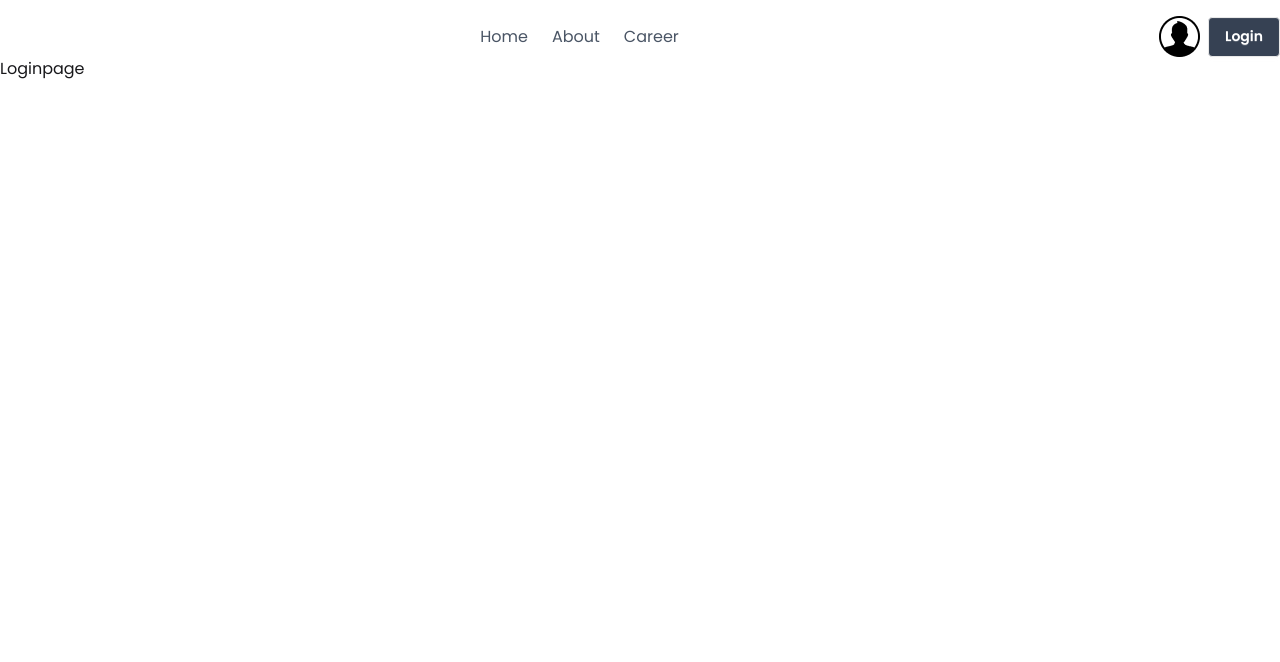
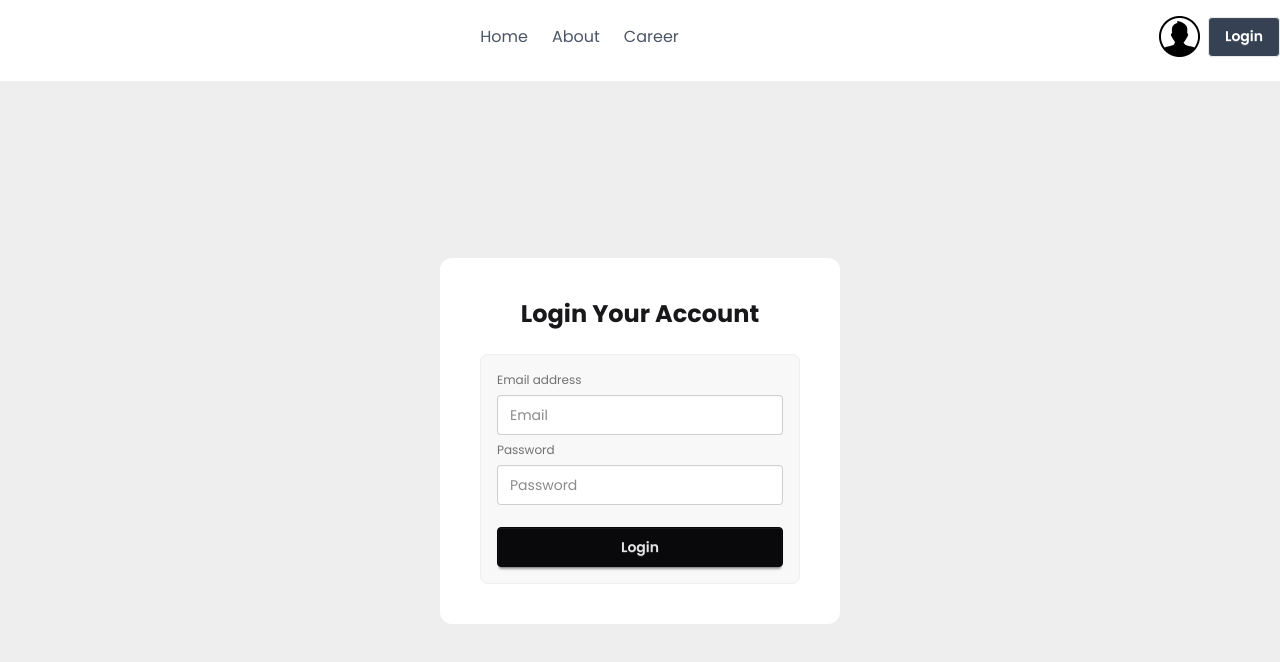
Before and after one commit to sabbirRashed/dragon-news, a Next.js app: page /login in a window 1280 px wide. Shown: the top 662 px of the page. Built offline with nearby package versions, Linux system fonts and the light colour scheme.

Commit message:
added login form

```diff
--- a/src/app/(auth)/login/page.jsx
+++ b/src/app/(auth)/login/page.jsx
@@ -2,8 +2,26 @@ import React from 'react';
 
 const LoginPage = () => {
     return (
-        <div>
-            <h2>Loginpage</h2>
+        <div className='bg-base-300 '>
+            <div className='container mx-auto min-h-[90vh] mt-6 flex justify-center items-center'>
+                <div className='p-10 rounded-xl bg-white'>
+                    <h2 className='font-bold text-2xl text-center'>Login Your Account</h2>
+
+                    <form action=""
+                    className='mt-6 '>
+                        <fieldset className="fieldset bg-base-200 border-base-300 rounded-box w-xs border p-4">
+
+                            <label className="label">Email address</label>
+                            <input type="email" className="input" placeholder="Email" />
+
+                            <label className="label">Password</label>
+                            <input type="password" className="input" placeholder="Password" />
+
+                            <button className="btn btn-neutral mt-4">Login</button>
+                        </fieldset>
+                    </form>
+                </div>
+            </div>
         </div>
     );
 };
```
